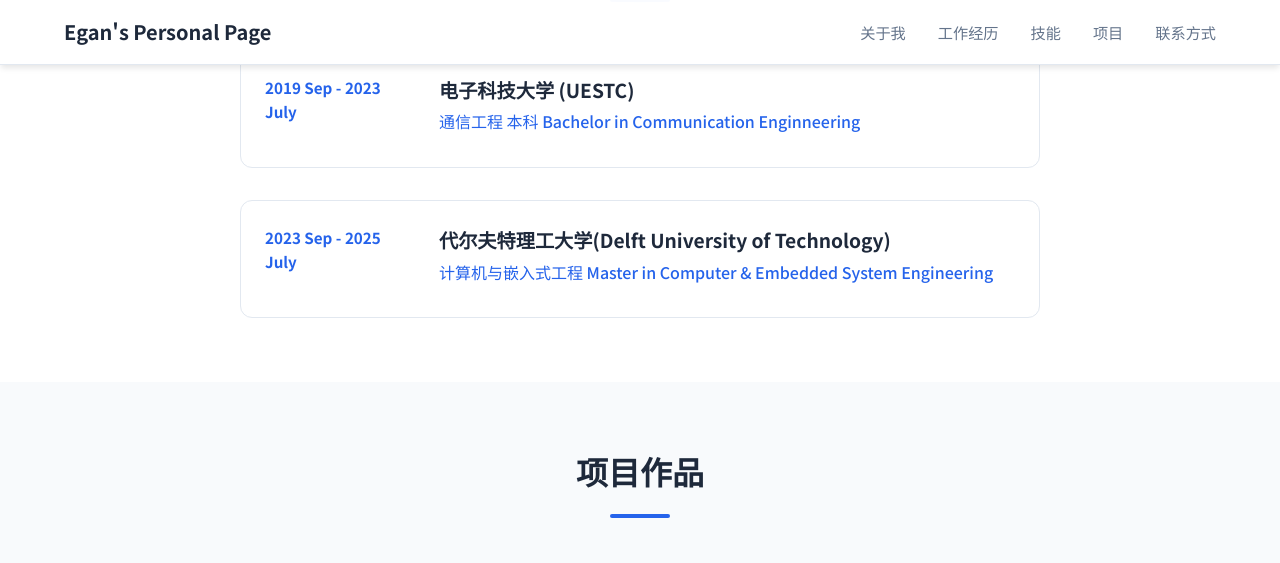
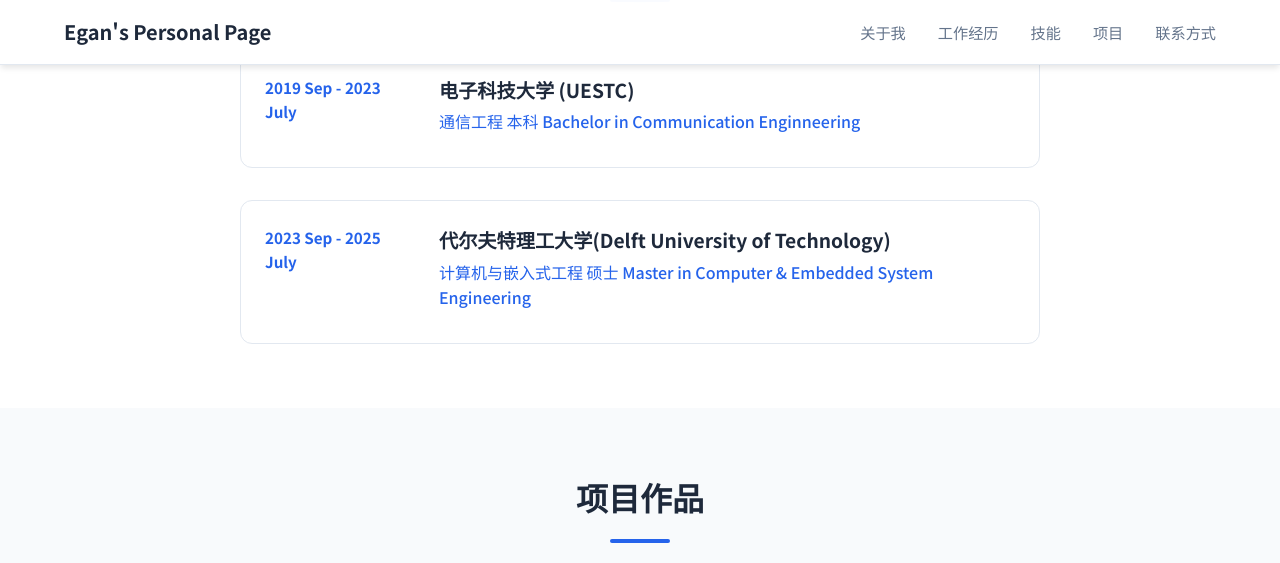
Before and after one commit to Lejun-Hu/Lejun-Hu.github.io, a Jekyll site: the page built from index.md, in a window 1280 px wide and 900 px high, scrolled down 1795 px, cut to the strip 0-563 px from the top of the window. Built offline with Jekyll 4.4.1, drawn with Linux system fonts in a browser that asks for light colours.

Commit message:
补充信息

```diff
--- a/_data/education.yml
+++ b/_data/education.yml
@@ -6,7 +6,7 @@ degrees:
     description:
 
   - school: 代尔夫特理工大学(Delft University of Technology)
-    degree: 计算机与嵌入式工程 Master in Computer & Embedded System Engineering
+    degree: 计算机与嵌入式工程 硕士 Master in Computer & Embedded System Engineering
     start_year: 2023 Sep
     end_year: 2025 July
     description:
```
